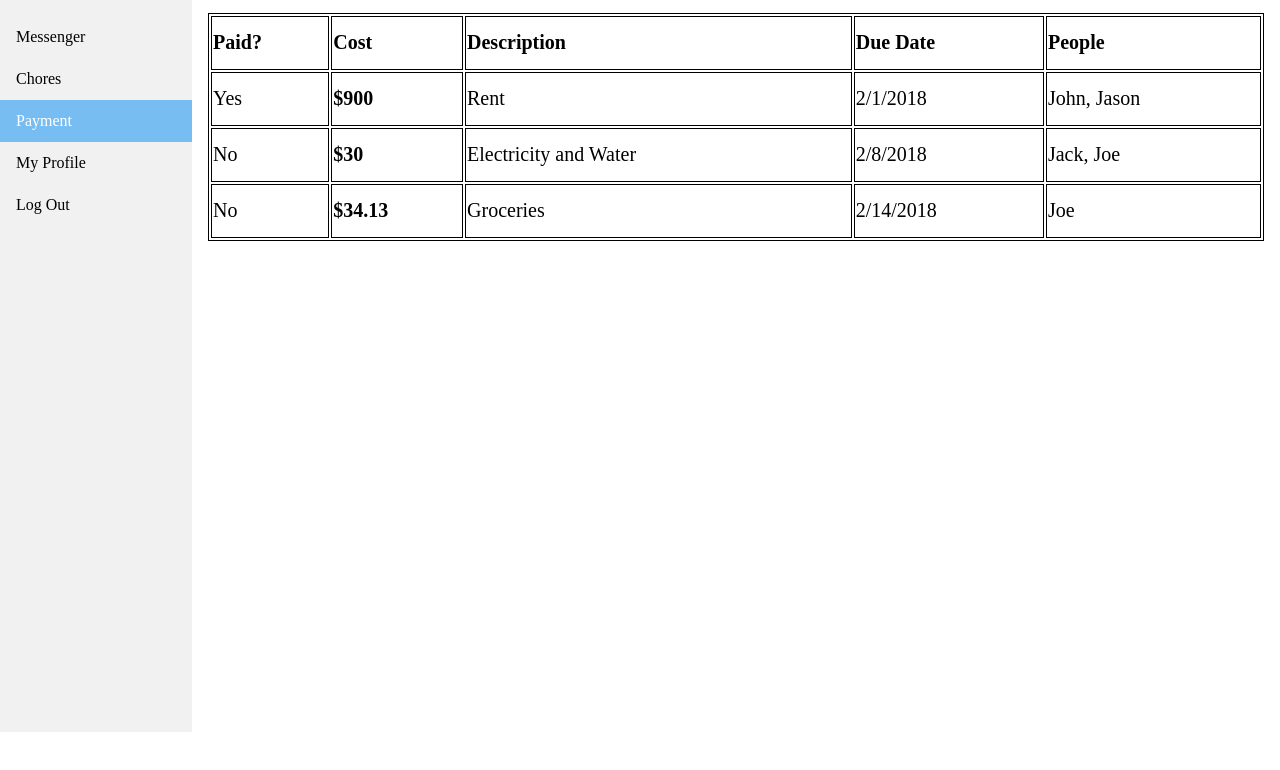
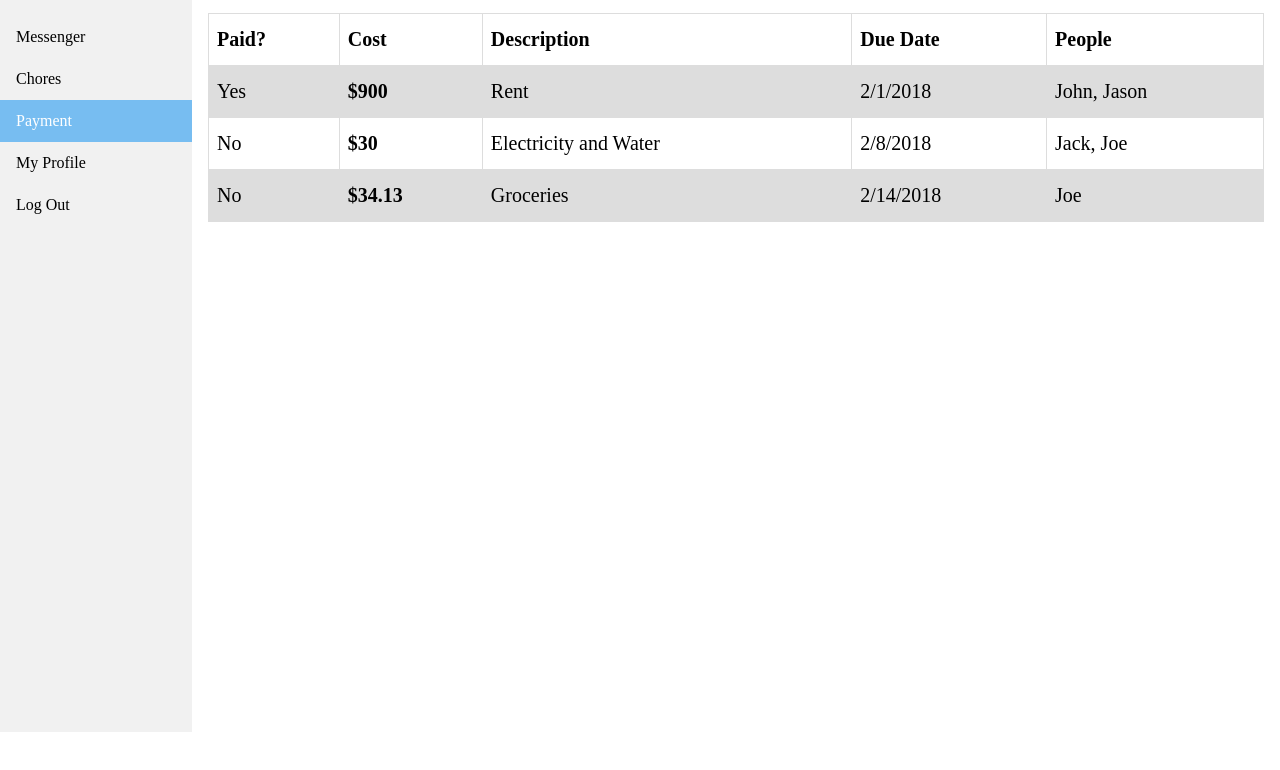
Before and after one commit to vincenteyao/CSE-134B, a plain HTML site: page payment.html in a window 1280 px wide. Shown: the part 68-838 px from the top of the page. Drawn offline with Linux system fonts and the light colour scheme.

Commit message:
modified payment table styling

```diff
--- a/base.css
+++ b/base.css
@@ -116,16 +116,22 @@ input[type=text]:focus {
 }
 
 .payment-table th, td {
-   border: 1px solid black;
-   height: 50px;
+   border: 1px solid #dddddd;
+   height: 35px;
    font-size: 20px;
+   padding: 8px;
 }
 
 .payment-table {
   width: 100%;
-  border:1px solid black;
+  border-collapse: collapse;
+  /*border:1px solid black;*/
 }
 
 .payment-table th {
   text-align: left;
 }
+
+.payment-table tr:nth-child(even) {
+    background-color: #dddddd;
+}
```
